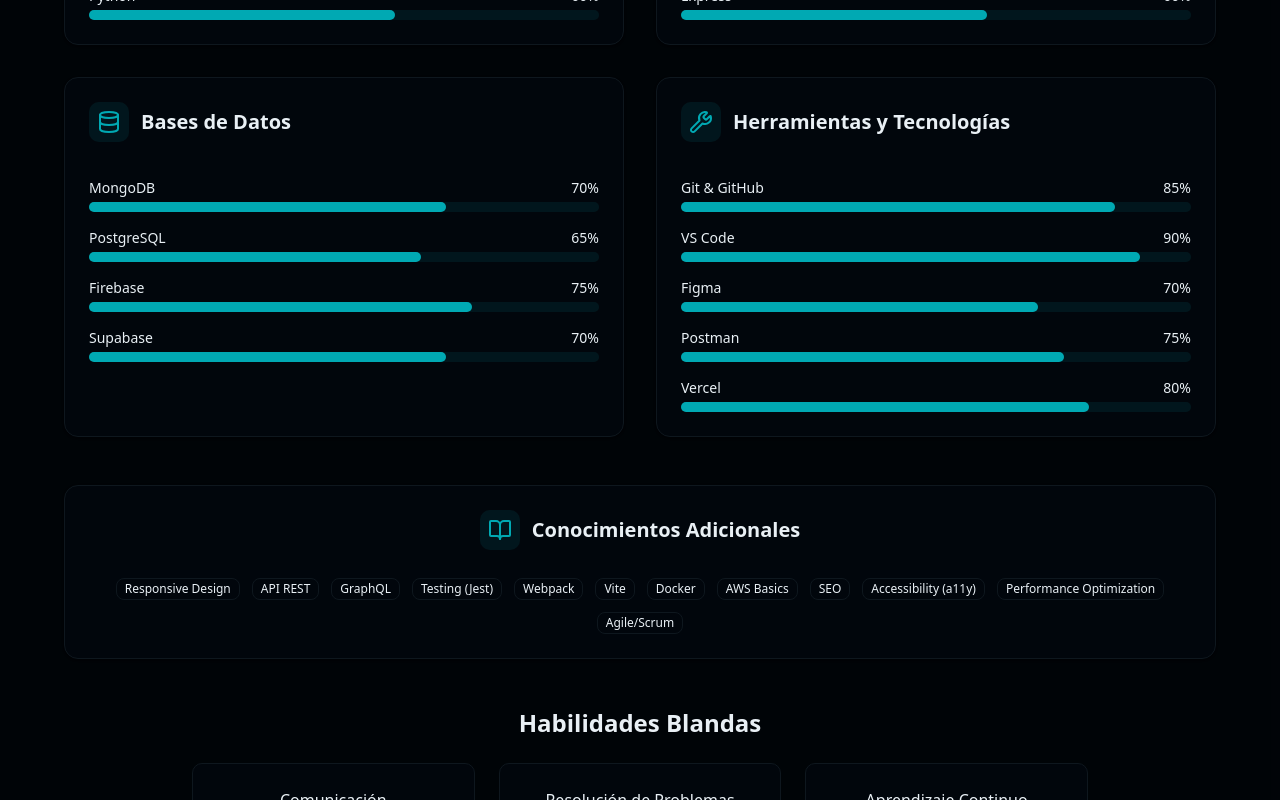
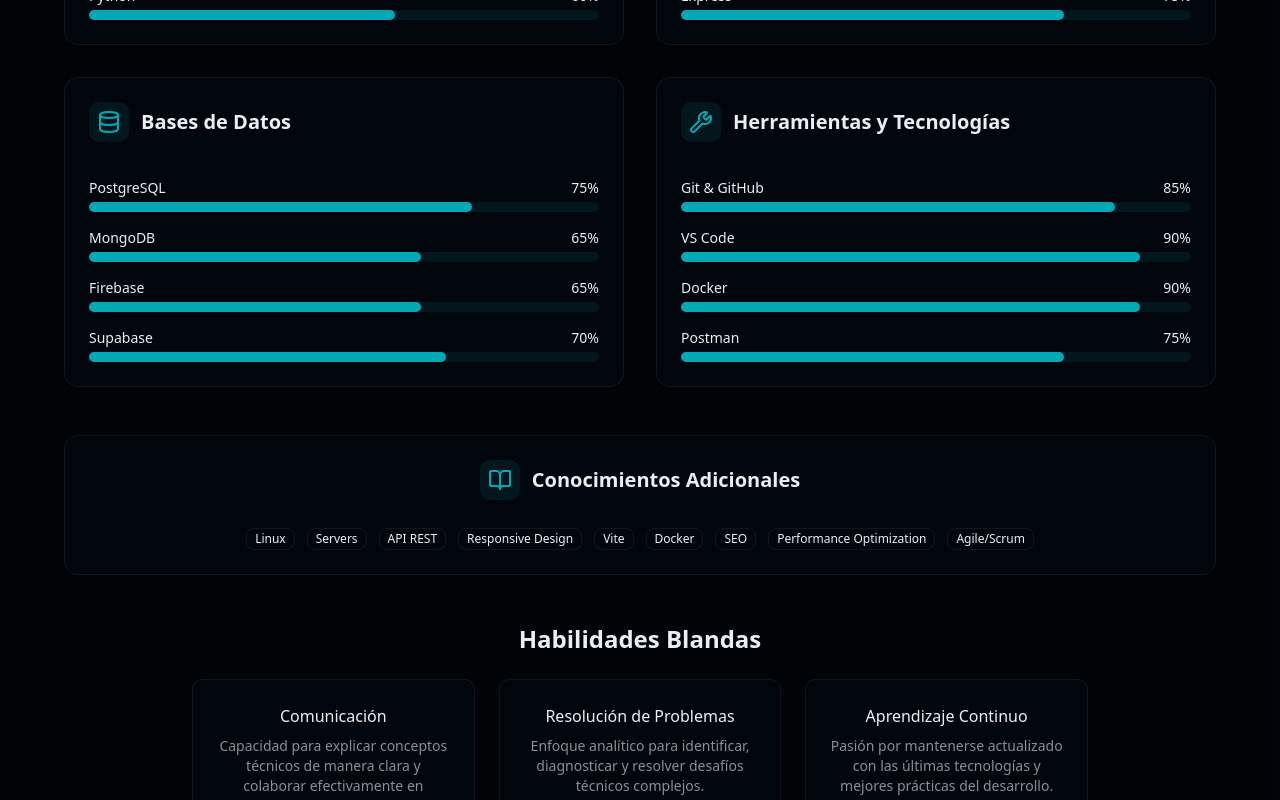
Before and after one commit to DavidLC578/porfolio, a Next.js app: page / in a window 1280 px wide. Shown: the part 2709-3509 px from the top of the page. Built offline with nearby package versions, Linux system fonts and the light colour scheme.

Commit message:
update: skills section real info from the user

```diff
--- a/src/components/skills-section.jsx
+++ b/src/components/skills-section.jsx
@@ -24,16 +24,16 @@
                 { name: "Next.js", level: 75 },
                 { name: "Tailwind CSS", level: 85 },
                 { name: "Node.js", level: 65 },
-                { name: "Express", level: 60 },
+                { name: "Express", level: 75 },
             ],
         },
         {
             title: "Bases de Datos",
             icon: Database,
             skills: [
-                { name: "MongoDB", level: 70 },
-                { name: "PostgreSQL", level: 65 },
-                { name: "Firebase", level: 75 },
+                { name: "PostgreSQL", level: 75 },
+                { name: "MongoDB", level: 65 },
+                { name: "Firebase", level: 65 },
                 { name: "Supabase", level: 70 },
             ],
         },
@@ -43,24 +43,20 @@
             skills: [
                 { name: "Git & GitHub", level: 85 },
                 { name: "VS Code", level: 90 },
-                { name: "Figma", level: 70 },
+                { name: "Docker", level: 90 },
                 { name: "Postman", level: 75 },
-                { name: "Vercel", level: 80 },
             ],
         },
     ]
 
     const additionalSkills = [
+        "Linux",
+        "Servers",
+        "API REST",
         "Responsive Design",
-        "API REST",
-        "GraphQL",
-        "Testing (Jest)",
-        "Webpack",
         "Vite",
         "Docker",
-        "AWS Basics",
         "SEO",
-        "Accessibility (a11y)",
         "Performance Optimization",
         "Agile/Scrum",
     ]
```
